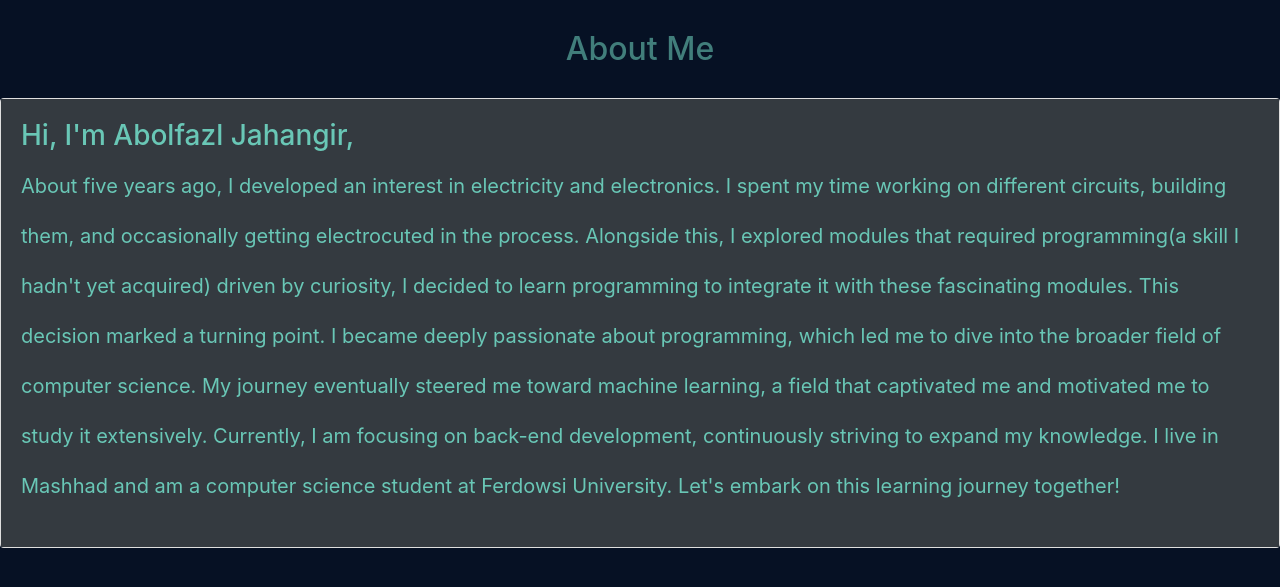
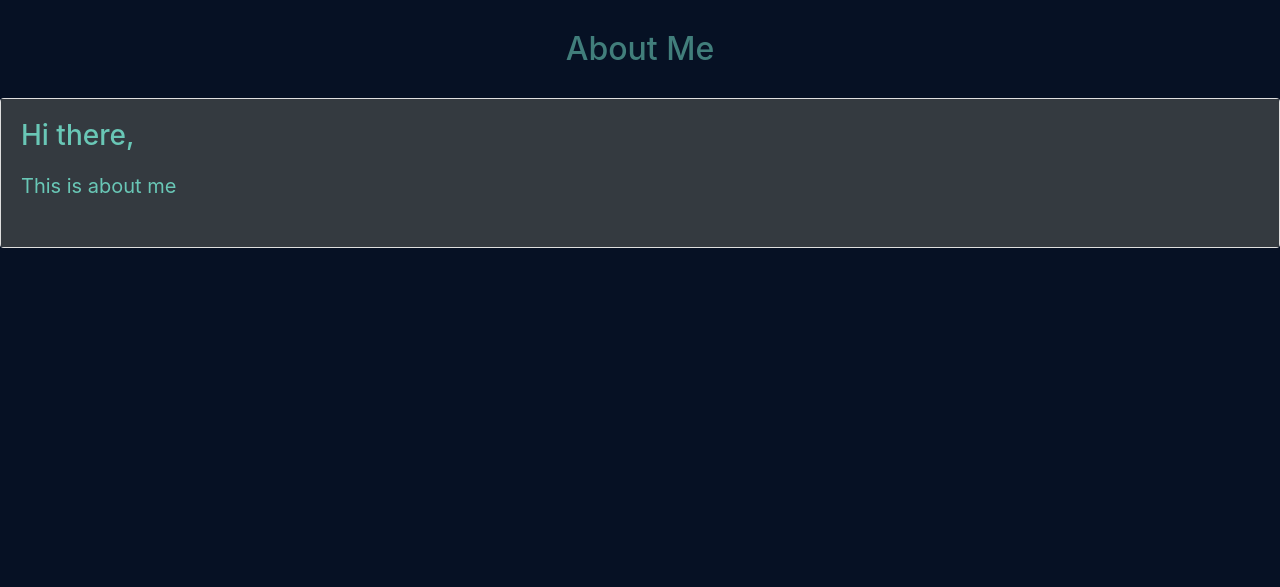
Before and after one commit to Jahan-Jahan/MyBlog, a Django app: page /about/ in a window 1280 px wide. Shown: the part 62-649 px from the top of the page. Run offline with Django 5.2, Linux system fonts and the light colour scheme.

Commit message:
About me template

```diff
--- a/blog/templates/blog/about.html
+++ b/blog/templates/blog/about.html
@@ -12,20 +12,9 @@
 
 <div class="card">
     <div class="card-body bg-dark">
-        <h3>Hi, I'm Abolfazl Jahangir,</h3>
+        <h3>Hi there,</h3>
 
-        <p>About five years ago, I developed an interest in electricity and electronics.
-            I spent my time working on different circuits, building them, and occasionally getting electrocuted in the process.
-            Alongside this, I explored modules that required programming(a skill I hadn't yet acquired) driven by curiosity,
-            I decided to learn programming to integrate it with these fascinating modules.
-
-            This decision marked a turning point.
-            I became deeply passionate about programming, which led me to dive into the broader field of computer science.
-            My journey eventually steered me toward machine learning, a field that captivated me and motivated me to study it extensively.
-
-            Currently, I am focusing on back-end development, continuously striving to expand my knowledge.
-            I live in Mashhad and am a computer science student at Ferdowsi University. Let's embark on this learning journey together!
-        </p>
+        <p>This is about me</p>
     </div>
 </div>
 
```
